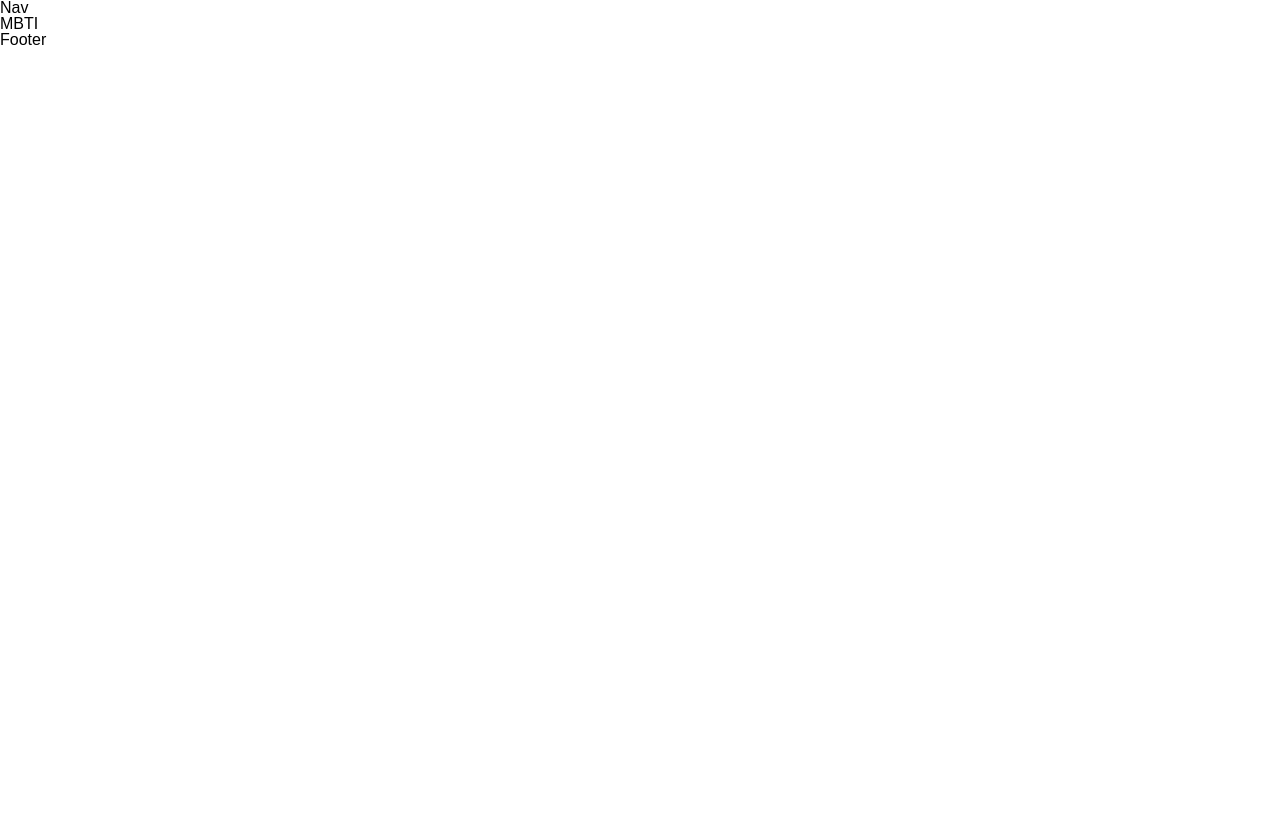
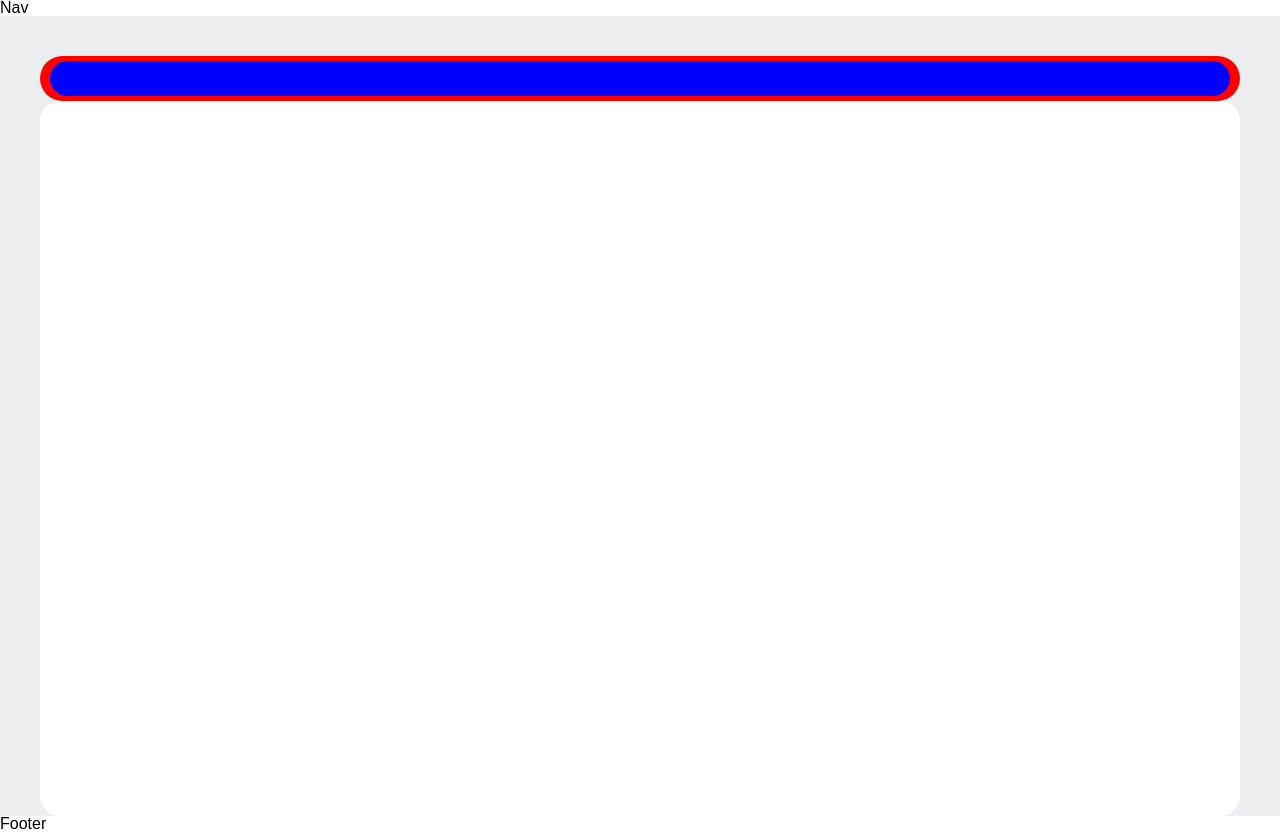
Before and after one commit to kseul/with_dog, a React (Create React App) app: page /mbti in a window 1280 px wide. Before the commit the page ends 800 px from the top, so only its background shows below. Built offline with nearby package versions, Linux system fonts and the light colour scheme.

Commit message:
Add: MBTITest 구성중

```diff
--- a/src/pages/MBTI/MBTI.tsx
+++ /dev/null
@@ -1,7 +0,0 @@
-import React from 'react';
-
-const MBTI = () => {
-  return <div>MBTI</div>;
-};
-
-export default MBTI;
--- /dev/null
+++ b/src/pages/MBTI/MBTITest/MBTITest.tsx
@@ -0,0 +1,22 @@
+import styled from 'styled-components/macro';
+import ProgressBar from './ProgressBar';
+import TestDetail from './TestDetail';
+
+const MBTITest = () => {
+  return (
+    <MBTITestContainer>
+      <ProgressBar />
+      <TestDetail />
+    </MBTITestContainer>
+  );
+};
+
+const MBTITestContainer = styled.div`
+  ${props => props.theme.flex.flexBox('column')}
+  margin: 0 auto;
+  width: 100vw;
+  height: 100vh;
+  background-color: #edeef0;
+`;
+
+export default MBTITest;
--- /dev/null
+++ b/src/pages/MBTI/MBTITest/ProgressBar.tsx
@@ -0,0 +1,28 @@
+import React from 'react';
+import styled from 'styled-components/macro';
+
+const ProgressBar = () => {
+  return (
+    <ProgressBarContainer>
+      <ProgressPosition />
+    </ProgressBarContainer>
+  );
+};
+
+const ProgressBarContainer = styled.div`
+  ${props => props.theme.flex.flexBox('row')}
+  margin-top: 40px;
+  width: 1200px;
+  height: 50px;
+  background-color: red;
+  border-radius: 50px;
+`;
+
+const ProgressPosition = styled.div`
+  margin: 0 auto;
+  width: 1180px;
+  height: 35px;
+  background-color: blue;
+  border-radius: 30px;
+`;
+export default ProgressBar;
--- /dev/null
+++ b/src/pages/MBTI/MBTITest/TestDetail.tsx
@@ -0,0 +1,15 @@
+import React from 'react';
+import styled from 'styled-components';
+
+const TestDetail = () => {
+  return <TestDetailContainer></TestDetailContainer>;
+};
+const TestDetailContainer = styled.div`
+  margin: 0 auto;
+  width: 1200px;
+  height: 800px;
+  background-color: white;
+  border-radius: 20px;
+`;
+
+export default TestDetail;
--- a/src/pages/MainRouter/MainRouter.tsx
+++ b/src/pages/MainRouter/MainRouter.tsx
@@ -1,7 +1,7 @@
 import { Routes, Route } from 'react-router-dom';
 import Chatting from 'pages/Chatting/Chatting';
 import Main from 'pages/Main/Main';
-import MBTI from 'pages/MBTI/MBTI';
+import MBTITest from 'pages/MBTI/MBTITest/MBTITest';
 import Mypage from 'pages/Mypage/Mypage';
 import NoticeBoard from 'pages/NoticeBoard/NoticeBoard';
 import Nav from 'pages/components/Nav/Nav';
@@ -16,7 +16,7 @@ const MainRouter = () => {
         <Route path="/" element={<Main />} />
         <Route path="/signin" element={<SignIn />} />
         <Route path="/chatting" element={<Chatting />} />
-        <Route path="/mbti" element={<MBTI />} />
+        <Route path="/mbti" element={<MBTITest />} />
         <Route path="/mypage" element={<Mypage />} />
         <Route path="/noticeboard" element={<NoticeBoard />} />
       </Routes>
--- /dev/null
+++ b/src/types/images.d.ts
@@ -0,0 +1,4 @@
+declare module '*.jpg';
+declare module '*.png';
+declare module '*.jpeg';
+declare module '*.gif';
--- /dev/null
+++ b/src/types/video.d.ts
@@ -0,0 +1 @@
+declare module '*.mp4';
```
Also changed, not shown: src/assets/images/Main.jpg (added), 1 other file (tests, documents, lock files or other folders).
